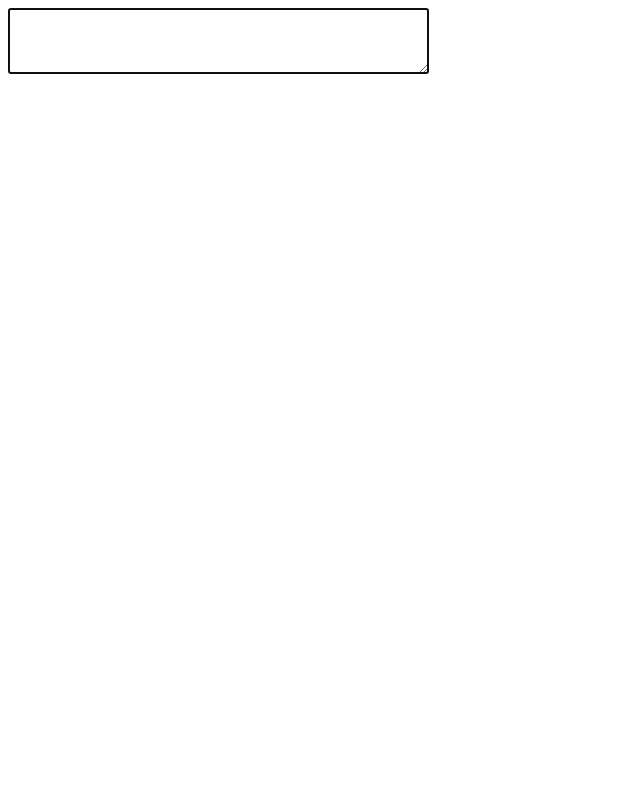
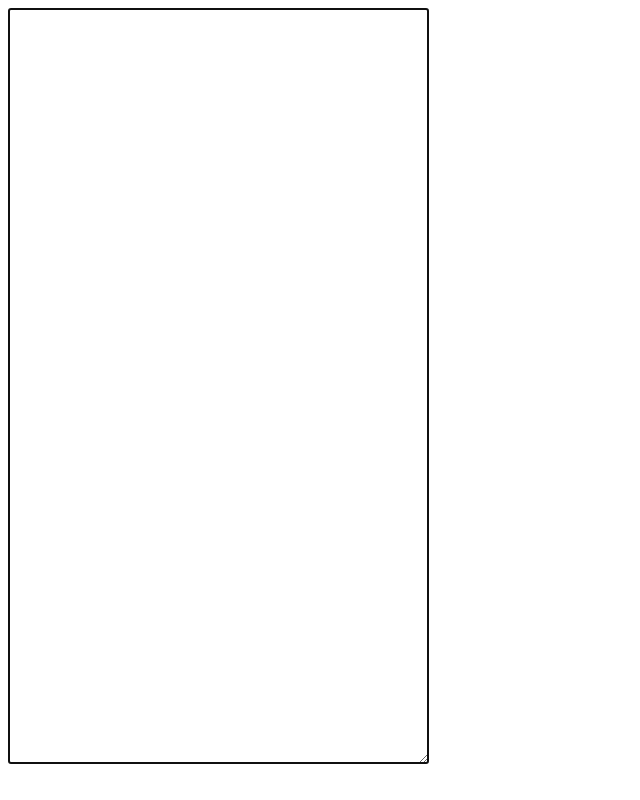
Before and after one commit to Doginal/input_for_grammarly, a plain HTML site: page index.html in a window 1280 px wide. Shown: the whole page, without its empty margins (0-640 px from the left). Drawn offline with Linux system fonts and the light colour scheme.

Commit message:
update row length

```diff
--- a/index.html
+++ b/index.html
@@ -11,7 +11,7 @@
 
 <body class="platform-cordova"layout="column" flex>
     <form>
-    <textarea rows="4" cols="50" autofocus></textarea>
+    <textarea rows="50" cols="50" autofocus></textarea>
     </form>
 
 </body>
```
